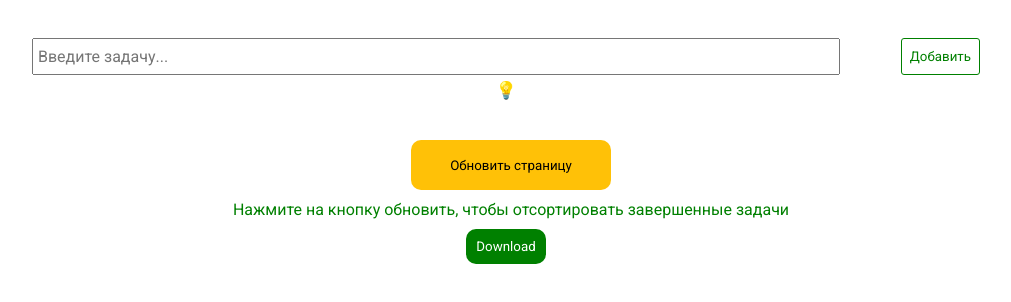
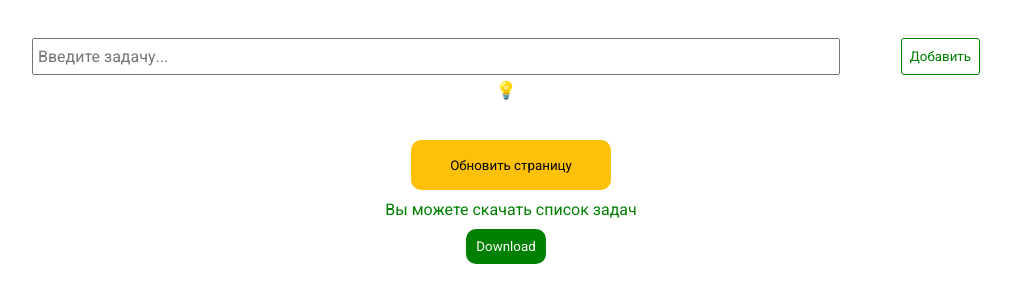
Before and after one commit to SultanHasanov/full-stack-todo-list, a React (Create React App) app: page / in a window 1280 px wide. Shown: the top 302 px of the page, without its empty margins (134-1145 px from the left). Built offline with nearby package versions, Linux system fonts and the light colour scheme; no server answers.

Commit message:
Рефакторинг footer

```diff
--- a/src/components/Footer.jsx
+++ b/src/components/Footer.jsx
@@ -7,7 +7,7 @@ const Footer = () => {
         Обновить страницу
       </button>
       <span style={{ marginLeft: "10px", marginTop: "10px", color: "green" }}>
-        Нажмите на кнопку обновить, чтобы отсортировать завершенные задачи
+        Вы можете скачать список задач
       </span>
     </>
   );
```
